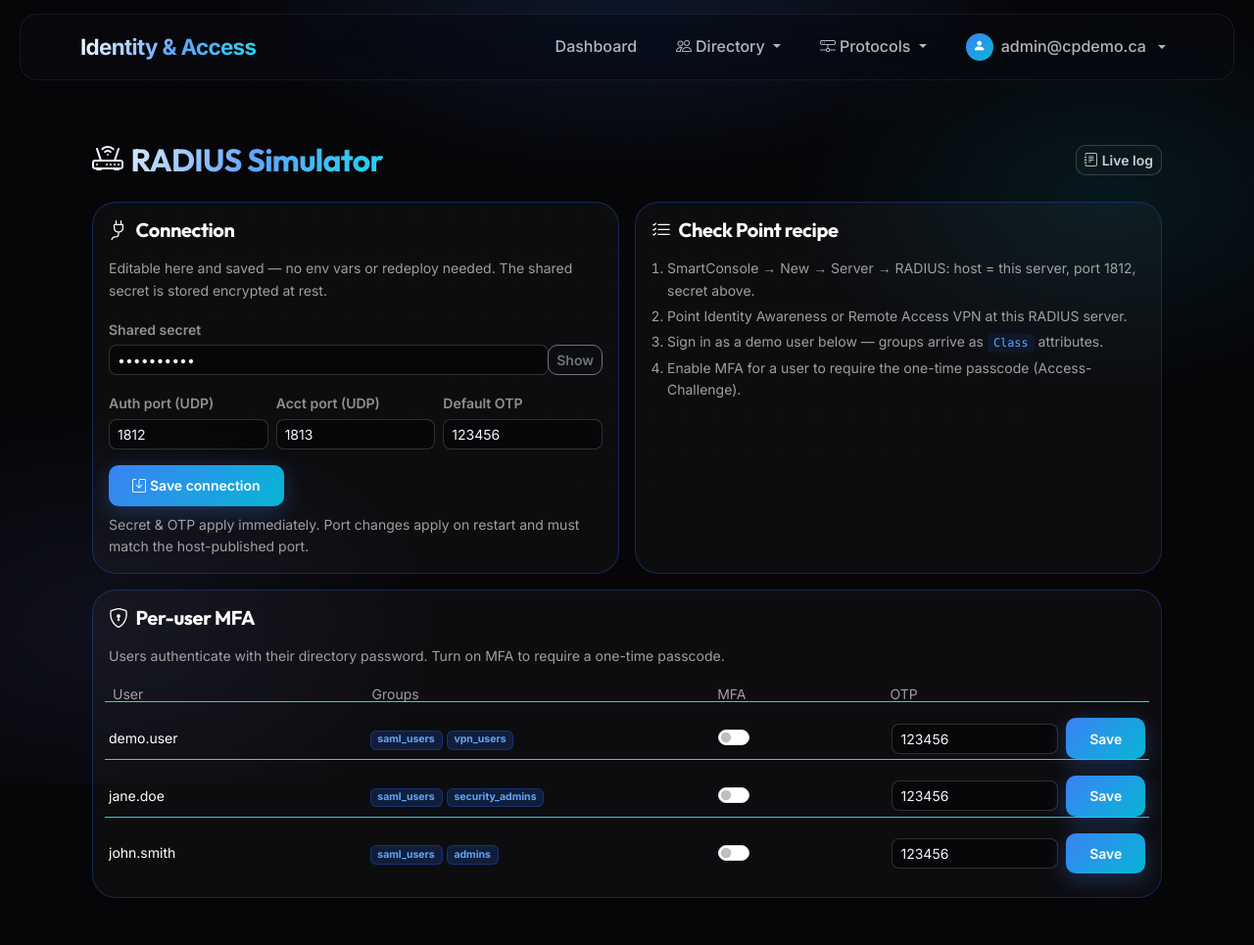
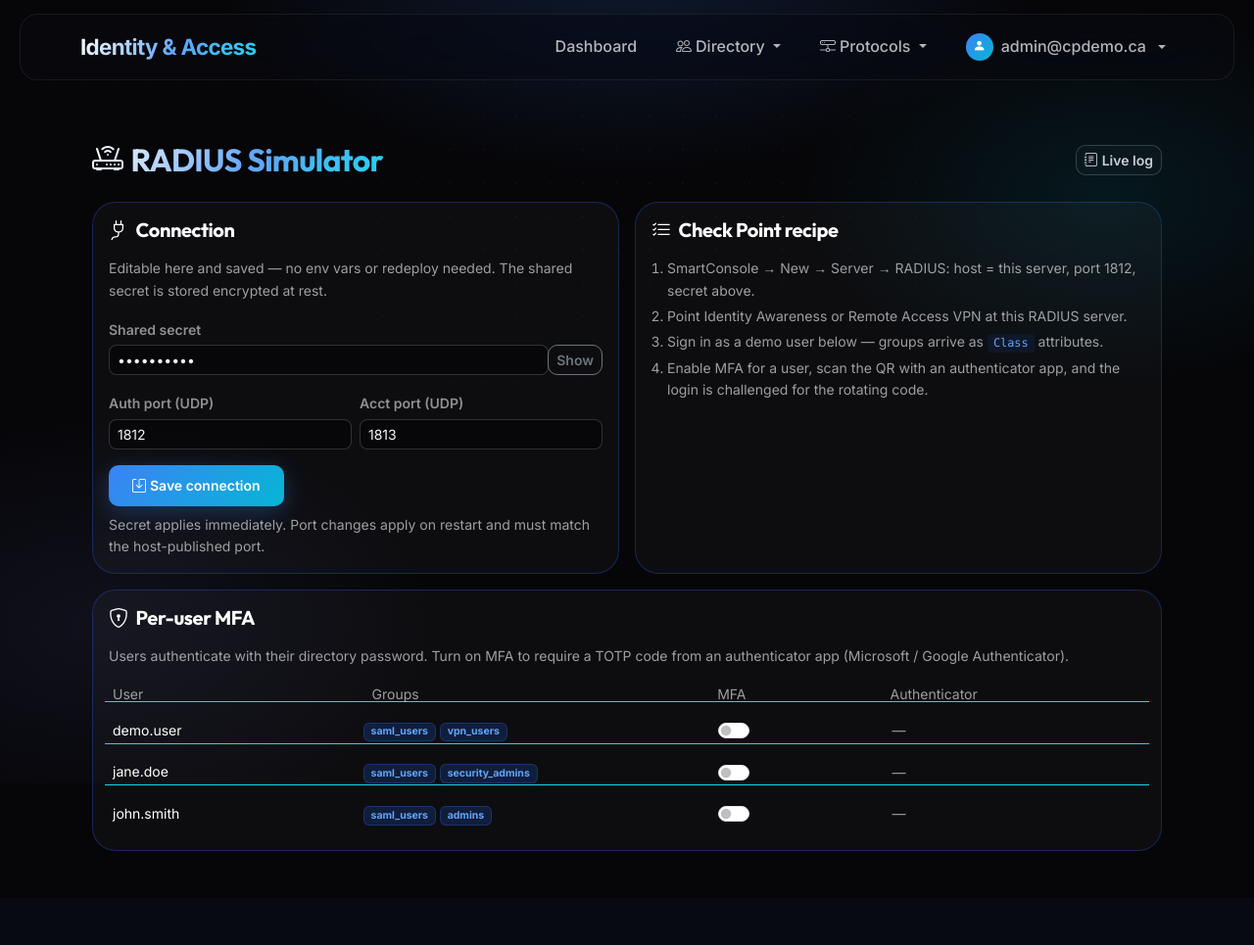
Before and after one commit to alshawwaf/SAML_IDP_Simulator, a Flask app: page /admin/radius/ in a window 1280 px wide. Shown: the whole page at 98% size. After the commit the page ends 869 px from the top, so only its background shows below. Run offline with Flask 3, Linux system fonts and the light colour scheme; the visitor is signed in with stand-in values (Sample User, id 1); parts of the project's set-up code (start-up, migrations or seed data) failed here and were passed over; some libraries are stand-ins or nearby versions.

Commit message:
Replace static MFA OTP with TOTP (authenticator-app) for RADIUS
- Per-user MFA now uses TOTP (RFC 6238) instead of a static code. Enabling MFA
  generates a base32 secret (Fernet-encrypted at rest); the RADIUS page offers a
  QR for Microsoft/Google Authenticator enrollment, the secret for manual entry,
  the live rotating code with a countdown, and a regenerate action.
- The RADIUS Access-Challenge validates the rotating code (pyotp, +/-1 step skew).
- Drops the static "default OTP" setting and field. New deps: pyotp (MIT),
  qrcode (BSD). Additive migration adds aaa_user_auth.totp_secret.

Verified: TOTP enroll/verify, encrypted at rest, and the full RADIUS challenge
flow (non-MFA accept; MFA challenge -> live code accept; wrong code reject).

Co-Authored-By: Claude Opus 4.8 <noreply@anthropic.com>

```diff
--- a/app/routes/radius.py
+++ b/app/routes/radius.py
@@ -1,15 +1,19 @@
 """Admin UI for the RADIUS simulator: editable connection settings, per-user
-MFA, and a live auth/accounting log. The protocol server runs in app.services."""
-from flask import Blueprint, render_template, request, redirect, url_for, flash
+TOTP MFA (authenticator-app enrollment), and a live auth/accounting log. The
+protocol server runs in app.services."""
+from flask import Blueprint, render_template, request, redirect, url_for, flash, jsonify
 
 from app.routes.admin import admin_required
 from app.utils.models import db, User
-from app.utils.models_aaa import AaaUserAuth, recent_aaa_logs, get_setting, set_setting
+from app.utils.models_aaa import (
+    AaaUserAuth, recent_aaa_logs, get_setting, set_setting,
+    ensure_totp_secret, regenerate_totp, totp_info,
+)
 from app.utils.activity import record
 
 radius_bp = Blueprint('radius', __name__, url_prefix='/admin/radius')
 
-_KEYS = ("radius_secret", "radius_auth_port", "radius_acct_port", "default_otp")
+_KEYS = ("radius_secret", "radius_auth_port", "radius_acct_port")
 
 
 @radius_bp.route('/')
@@ -30,12 +34,11 @@ def save_settings():
             set_setting('radius_secret', secret)
         set_setting('radius_auth_port', request.form.get('radius_auth_port'))
         set_setting('radius_acct_port', request.form.get('radius_acct_port'))
-        set_setting('default_otp', (request.form.get('default_otp') or '').strip() or '123456')
     except (ValueError, TypeError) as exc:
         flash(f'Invalid value: {exc}', 'error')
         return redirect(url_for('radius.config'))
     record('settings', 'Updated RADIUS connection settings')
-    flash('RADIUS settings saved — secret/OTP apply immediately; port changes apply on restart.', 'success')
+    flash('RADIUS settings saved — secret applies immediately; port changes apply on restart.', 'success')
     return redirect(url_for('radius.config'))
 
 
@@ -44,7 +47,6 @@ def save_settings():
 def set_mfa():
     username = (request.form.get('username') or '').strip()
     enable = request.form.get('mfa') == 'on'
-    otp = (request.form.get('otp') or '').strip()
     user = User.query.filter_by(username=username).first()
     if not user:
         flash('User not found', 'error')
@@ -54,11 +56,38 @@ def set_mfa():
         row = AaaUserAuth(user_id=user.id)
         db.session.add(row)
     row.mfa = enable
-    row.otp = otp or get_setting('default_otp')
     db.session.commit()
+    if enable:
+        ensure_totp_secret(row)  # generate a TOTP secret on first enable
     record('settings', f"RADIUS MFA {'enabled' if enable else 'disabled'}", target=username)
     flash(f"MFA {'enabled' if enable else 'disabled'} for {username}", 'success')
     return redirect(url_for('radius.config'))
+
+
+@radius_bp.route('/totp/<username>')
+@admin_required
+def totp(username):
+    """Enrollment QR + secret + live code for an MFA-enabled user (admin-only)."""
+    user = User.query.filter_by(username=username).first()
+    if not user:
+        return jsonify({"ok": False, "error": "Unknown user"}), 404
+    row = AaaUserAuth.query.filter_by(user_id=user.id).first()
+    if not row or not row.mfa:
+        return jsonify({"ok": False, "error": "MFA not enabled"}), 400
+    ensure_totp_secret(row)
+    return jsonify({"ok": True, **totp_info(user, row)})
+
+
+@radius_bp.route('/totp/<username>/regenerate', methods=['POST'])
+@admin_required
+def totp_regenerate(username):
+    user = User.query.filter_by(username=username).first()
+    row = AaaUserAuth.query.filter_by(user_id=user.id).first() if user else None
+    if not row:
+        return jsonify({"ok": False, "error": "Unknown user"}), 404
+    regenerate_totp(row)
+    record('settings', 'Regenerated TOTP secret', target=username)
+    return jsonify({"ok": True})
 
 
 @radius_bp.route('/log')
--- a/app/templates/admin/radius/config.html
+++ b/app/templates/admin/radius/config.html
@@ -21,21 +21,17 @@
               onclick="var e=document.getElementById('radsecret');e.type=e.type=='password'?'text':'password';">Show</button>
           </div>
           <div class="row g-2 mb-3">
-            <div class="col-4">
+            <div class="col-6">
               <label class="form-label small text-muted mb-1">Auth port (UDP)</label>
               <input name="radius_auth_port" type="number" min="1" max="65535" class="form-control form-control-sm bg-dark text-white border-secondary" value="{{ s.radius_auth_port }}">
             </div>
-            <div class="col-4">
+            <div class="col-6">
               <label class="form-label small text-muted mb-1">Acct port (UDP)</label>
               <input name="radius_acct_port" type="number" min="1" max="65535" class="form-control form-control-sm bg-dark text-white border-secondary" value="{{ s.radius_acct_port }}">
             </div>
-            <div class="col-4">
-              <label class="form-label small text-muted mb-1">Default OTP</label>
-              <input name="default_otp" class="form-control form-control-sm bg-dark text-white border-secondary" value="{{ s.default_otp }}">
-            </div>
           </div>
           <button class="btn btn-primary btn-sm" type="submit"><i class="bi bi-save me-1"></i>Save connection</button>
-          <p class="small text-muted mt-2 mb-0">Secret &amp; OTP apply immediately. Port changes apply on restart and must match the host-published port.</p>
+          <p class="small text-muted mt-2 mb-0">Secret applies immediately. Port changes apply on restart and must match the host-published port.</p>
         </form>
       </div></div>
     </div>
@@ -46,7 +42,7 @@
           <li class="mb-1">SmartConsole → New → Server → RADIUS: host = this server, port {{ s.radius_auth_port }}, secret above.</li>
           <li class="mb-1">Point Identity Awareness or Remote Access VPN at this RADIUS server.</li>
           <li class="mb-1">Sign in as a demo user below — groups arrive as <code>Class</code> attributes.</li>
-          <li>Enable MFA for a user to require the one-time passcode (Access-Challenge).</li>
+          <li>Enable MFA for a user, scan the QR with an authenticator app, and the login is challenged for the rotating code.</li>
         </ol>
       </div></div>
     </div>
@@ -54,26 +50,101 @@
 
   <div class="card glass border-0 mt-3"><div class="card-body">
     <h5 class="text-white mb-3"><i class="bi bi-shield-lock me-2"></i>Per-user MFA</h5>
-    <p class="small text-muted">Users authenticate with their directory password. Turn on MFA to require a one-time passcode.</p>
+    <p class="small text-muted">Users authenticate with their directory password. Turn on MFA to require a TOTP code from an authenticator app (Microsoft / Google Authenticator).</p>
     <div class="small text-muted row g-2 px-1 mb-1 d-none d-md-flex">
       <div class="col-md-3">User</div><div class="col-md-4">Groups</div>
-      <div class="col-md-2">MFA</div><div class="col-md-2">OTP</div><div class="col-md-1"></div>
+      <div class="col-md-2">MFA</div><div class="col-md-2">Authenticator</div><div class="col-md-1"></div>
     </div>
     {% for u in users %}
     {% set a = aaa.get(u.id) %}
-    <form method="post" action="{{ url_for('radius.set_mfa') }}"
-          class="row g-2 align-items-center border-top border-secondary border-opacity-25 py-2">
-      <input type="hidden" name="csrf_token" value="{{ csrf_token() }}">
-      <input type="hidden" name="username" value="{{ u.username }}">
-      <div class="col-md-3 small text-white">{{ u.username }}</div>
-      <div class="col-md-4 small">{% for g in u.group_names %}<span class="badge bg-secondary me-1">{{ g }}</span>{% endfor %}</div>
-      <div class="col-md-2"><div class="form-check form-switch">
-        <input class="form-check-input" type="checkbox" name="mfa" {% if a and a.mfa %}checked{% endif %}></div></div>
-      <div class="col-md-2"><input class="form-control form-control-sm bg-dark text-white border-secondary"
-        name="otp" value="{{ a.otp if a and a.otp else s.default_otp }}"></div>
-      <div class="col-md-1 text-end"><button class="btn btn-primary btn-sm" type="submit">Save</button></div>
-    </form>
+    <div class="row g-2 align-items-center border-top border-secondary border-opacity-25 py-2">
+      <form method="post" action="{{ url_for('radius.set_mfa') }}" class="col-md-7 row g-2 align-items-center m-0">
+        <input type="hidden" name="csrf_token" value="{{ csrf_token() }}">
+        <input type="hidden" name="username" value="{{ u.username }}">
+        <div class="col-md-5 small text-white">{{ u.username }}</div>
+        <div class="col-md-7 small">{% for g in u.group_names %}<span class="badge bg-secondary me-1">{{ g }}</span>{% endfor %}</div>
+      </form>
+      <div class="col-md-2">
+        <form method="post" action="{{ url_for('radius.set_mfa') }}" class="d-flex align-items-center gap-2 m-0">
+          <input type="hidden" name="csrf_token" value="{{ csrf_token() }}">
+          <input type="hidden" name="username" value="{{ u.username }}">
+          <div class="form-check form-switch m-0">
+            <input class="form-check-input" type="checkbox" name="mfa" onchange="this.form.submit()" {% if a and a.mfa %}checked{% endif %}>
+          </div>
+        </form>
+      </div>
+      <div class="col-md-2">
+        {% if a and a.mfa %}
+        <button type="button" class="btn btn-outline-info btn-sm" onclick="openTotp('{{ u.username }}')"><i class="bi bi-qr-code me-1"></i>Setup</button>
+        {% else %}<span class="small text-muted">—</span>{% endif %}
+      </div>
+      <div class="col-md-1"></div>
+    </div>
     {% endfor %}
   </div></div>
 </div>
+
+<!-- TOTP enrollment modal -->
+<div class="modal fade" id="totpModal" tabindex="-1" aria-hidden="true">
+  <div class="modal-dialog modal-dialog-centered">
+    <div class="modal-content bg-dark">
+      <div class="modal-header">
+        <h5 class="modal-title"><i class="bi bi-qr-code me-2"></i>Authenticator — <span id="totpUser"></span></h5>
+        <button type="button" class="btn-close btn-close-white" data-bs-dismiss="modal" aria-label="Close"></button>
+      </div>
+      <div class="modal-body text-center">
+        <p class="small text-muted mb-2">Scan with Microsoft / Google Authenticator, then the RADIUS login is challenged for the rotating code.</p>
+        <div id="totpQr" class="d-inline-block bg-white p-2 rounded mb-3" style="min-width:180px;min-height:180px"></div>
+        <div class="small text-muted">Secret (manual entry)</div>
+        <div id="totpSecret" class="font-monospace text-white mb-3" style="word-break:break-all"></div>
+        <div class="small text-muted">Current code</div>
+        <div class="display-6 text-white fw-bold"><span id="totpCode">------</span></div>
+        <div class="small text-muted">refreshes in <span id="totpRemaining">–</span>s</div>
+      </div>
+      <div class="modal-footer">
+        <button type="button" id="totpRegen" class="btn btn-outline-warning btn-sm"><i class="bi bi-arrow-repeat me-1"></i>Regenerate secret</button>
+        <button type="button" class="btn btn-secondary btn-sm" data-bs-dismiss="modal">Close</button>
+      </div>
+    </div>
+  </div>
+</div>
+
+<script>
+const TOTP_CSRF = "{{ csrf_token() }}";
+let totpTimer = null, totpCurrentUser = null;
+
+async function totpFetch(username, withQr) {
+  const r = await fetch(`/admin/radius/totp/${encodeURIComponent(username)}`);
+  if (!r.ok) return;
+  const d = await r.json();
+  if (!d.ok) return;
+  if (withQr) {
+    document.getElementById('totpQr').innerHTML = d.qr;
+    document.getElementById('totpSecret').textContent = d.secret;
+  }
+  document.getElementById('totpCode').textContent = d.code;
+  document.getElementById('totpRemaining').textContent = d.remaining;
+}
+
+function openTotp(username) {
+  totpCurrentUser = username;
+  document.getElementById('totpUser').textContent = username;
+  document.getElementById('totpQr').innerHTML = '<div class="text-muted small p-4">Loading…</div>';
+  document.getElementById('totpSecret').textContent = '';
+  document.getElementById('totpCode').textContent = '------';
+  totpFetch(username, true);
+  clearInterval(totpTimer);
+  totpTimer = setInterval(() => totpFetch(username, false), 2000);
+  const el = document.getElementById('totpModal');
+  el.addEventListener('hidden.bs.modal', () => clearInterval(totpTimer), { once: true });
+  new bootstrap.Modal(el).show();
+}
+
+document.getElementById('totpRegen').addEventListener('click', async () => {
+  if (!totpCurrentUser) return;
+  await fetch(`/admin/radius/totp/${encodeURIComponent(totpCurrentUser)}/regenerate`,
+             { method: 'POST', headers: { 'X-CSRFToken': TOTP_CSRF } });
+  totpFetch(totpCurrentUser, true);
+});
+</script>
 {% endblock %}
--- a/requirements.txt
+++ b/requirements.txt
@@ -12,6 +12,8 @@ Werkzeug==3.0.3
 flask-login
 gunicorn==22.0.0
 pyrad==2.4                # RADIUS auth/accounting simulator (BSD-3 — no GPL)
+pyotp==2.9.0             # TOTP (RFC 6238) for RADIUS MFA (MIT)
+qrcode==7.4.2            # QR codes for TOTP enrollment, SVG output (BSD)
 
 # SCIM 2.0 (enabled via ENABLE_SCIM=true; pure additions — no SAML impact)
 scim2-models>=0.6.12
```
Also changed, not shown: app/services/radius_server.py (+7 -8 lines), app/utils/models.py (+9 -0 lines), app/utils/models_aaa.py (+78 -17 lines).
